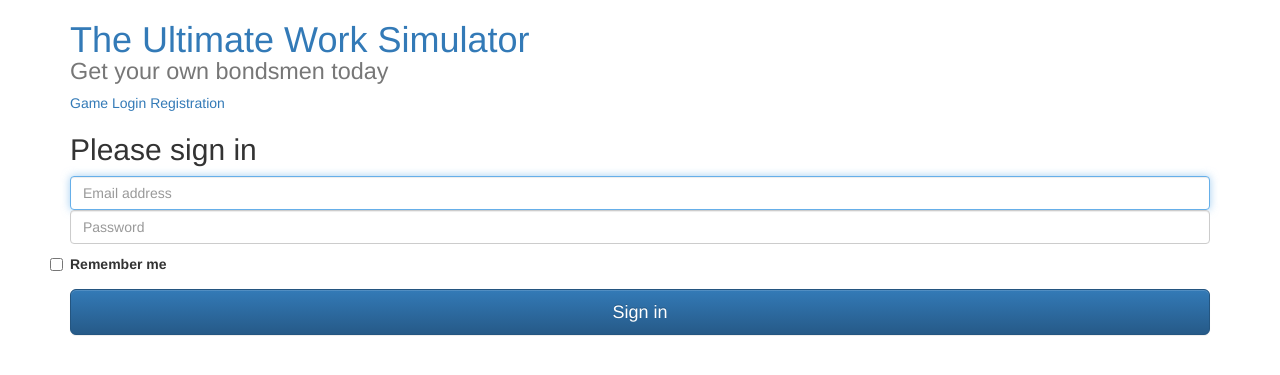
After one commit to GIider/work-simulator, a Flask app: page /pages/login in a window 1280 px wide. The commit adds this page. Shown: the top 375 px of the page. Run offline with Flask 2, Linux system fonts and the light colour scheme; style sheets or scripts are compiled from the project's sources; some libraries are stand-ins or nearby versions.

Commit message:
Make use of the former templates again

```diff
--- a/src/app.py
+++ b/src/app.py
@@ -15,14 +15,16 @@ app.secret_key = os.urandom(32)
 
 @app.route('/')
 def index():
-    if 'username' in session:
-        return render_template('index.html',
-                               username=escape(session['username']))
-
-    return redirect('login')
+    return redirect('/pages')
 
 
-@app.route('/login', methods=['GET', 'POST'])
+@app.route('/pages')
+@app.route('/pages/<page>')
+def pages(page='index'):
+    return render_template('pages/{}.html'.format(page))
+
+
+@app.route('/pages/login', methods=['GET', 'POST'])
 def login():
     error = None
     if request.method == 'POST':
@@ -34,7 +36,13 @@ def login():
             flash('You were logged in')
             return redirect('')
 
-    return render_template('login.html', error=error)
+    return render_template('pages/login.html', error=error)
+
+
+@app.route('/game')
+@app.route('/game/<page>')
+def game(page='index'):
+    return render_template('game/{}.html'.format(page))
 
 
 if __name__ == '__main__':
--- /dev/null
+++ b/src/static/css/_globals.scss
@@ -0,0 +1,12 @@
+.main-headline > small {
+  display: block;
+}
+
+.main-nav-items {
+  list-style: none;
+  padding-left: 0;
+
+  & > li {
+    display: inline;
+  }
+}
--- /dev/null
+++ b/src/static/css/main.scss
@@ -0,0 +1 @@
+@import "globals";
--- /dev/null
+++ b/src/templates/game/acquirebondsman.html
@@ -0,0 +1,5 @@
+{% extends "game/index.html" %}
+
+{% block game_content %}
+    buy me, baby
+{% endblock %}
--- /dev/null
+++ b/src/templates/game/players.html
@@ -0,0 +1,5 @@
+{% extends "game/index.html" %}
+
+{% block game_content %}
+    List of players...
+{% endblock %}
--- /dev/null
+++ b/src/templates/main.html
@@ -0,0 +1,55 @@
+<!DOCTYPE html>
+<html>
+<head lang="en">
+    <meta charset="UTF-8">
+    <meta http-equiv="X-UA-Compatible" content="IE=edge">
+    <meta name="viewport" content="width=device-width, initial-scale=1">
+
+    <title>{% block title %} The Ultimate Work Simulator {% endblock %}</title>
+
+    {# Bootstrap #}
+    <link rel="stylesheet" href="https://maxcdn.bootstrapcdn.com/bootstrap/3.2.0/css/bootstrap.min.css">
+    <link rel="stylesheet" href="https://maxcdn.bootstrapcdn.com/bootstrap/3.2.0/css/bootstrap-theme.min.css">
+
+    <!--[if lt IE 9]>
+      <script src="https://oss.maxcdn.com/html5shiv/3.7.2/html5shiv.min.js"></script>
+      <script src="https://oss.maxcdn.com/respond/1.4.2/respond.min.js"></script>
+    <![endif]-->
+
+    <link rel="stylesheet" href="{{ url_for('static', filename='main.css') }}"/>
+</head>
+<body>
+
+<div class="container">
+
+    <header>
+        <a href="/">
+            <h1 class="main-headline">The Ultimate Work Simulator <small>Get your own bondsmen today</small></h1>
+        </a>
+        <nav>
+            <ul class="main-nav-items">
+                <li><a href="/game">Game</a></li>
+                <li><a href="/pages/login">Login</a></li>
+                <li><a href="/pages/registration">Registration</a></li>
+            </ul>
+        </nav>
+    </header>
+
+    {% with messages = get_flashed_messages() %}
+      {% if messages %}
+        <ul class=flashes>
+        {% for message in messages %}
+          <li>{{ message }}</li>
+        {% endfor %}
+        </ul>
+      {% endif %}
+    {% endwith %}
+
+    {% block content %} Hello World! {% endblock %}
+
+</div>
+
+<script src="https://ajax.googleapis.com/ajax/libs/jquery/1.11.1/jquery.min.js"></script>
+<script src="https://maxcdn.bootstrapcdn.com/bootstrap/3.2.0/js/bootstrap.min.js"></script>
+</body>
+</html>
--- a/src/templates/index.html
+++ b/src/templates/pages/index.html
@@ -1,6 +1,5 @@
-{% extends "layout.html" %}
-{% block body %}
-<div class="container">
+{% extends "main.html" %}
+{% block content %}
   <h1>This is the Index</h1>
 
     Welcome {{ username }}!
--- /dev/null
+++ b/src/templates/pages/login.html
@@ -0,0 +1,36 @@
+{% extends "main.html" %}
+
+{% block scrub %}
+<div class="container">
+  <h1>Login you scrub</h1>
+
+  {% if error %}
+    Login failed! {{ error }}
+  {% endif %}
+
+  <form action="login" method="post">
+    <label for="username">Username:</label>
+    <input type="text" id="username" name="username">
+    <input type="submit" value="Login">
+  </form>
+</div>
+{% endblock %}
+
+{% block content %}
+
+<form role="form">
+    <h2>Please sign in</h2>
+
+    <div class="form-group">
+        <input type="email" class="form-control" placeholder="Email address" required autofocus>
+        <input type="password" class="form-control" placeholder="Password" required>
+        <label class="checkbox">
+          <input type="checkbox" value="remember-me"> Remember me
+        </label>
+    </div>
+    <div class="form-group">
+        <button class="btn btn-lg btn-primary btn-block" type="submit">Sign in</button>
+    </div>
+</form>
+
+{% endblock %}
```
Also changed, not shown: src/static/css/main.css (added, +10 -0 lines), src/static/js/main.js (added, +7 -0 lines), src/templates/game/index.html (added, +15 -0 lines), src/templates/layout.html (deleted, +0 -12 lines), src/templates/login.html (deleted, +0 -16 lines), src/templates/pages/registration.html (added, +15 -0 lines), 3 other files.
